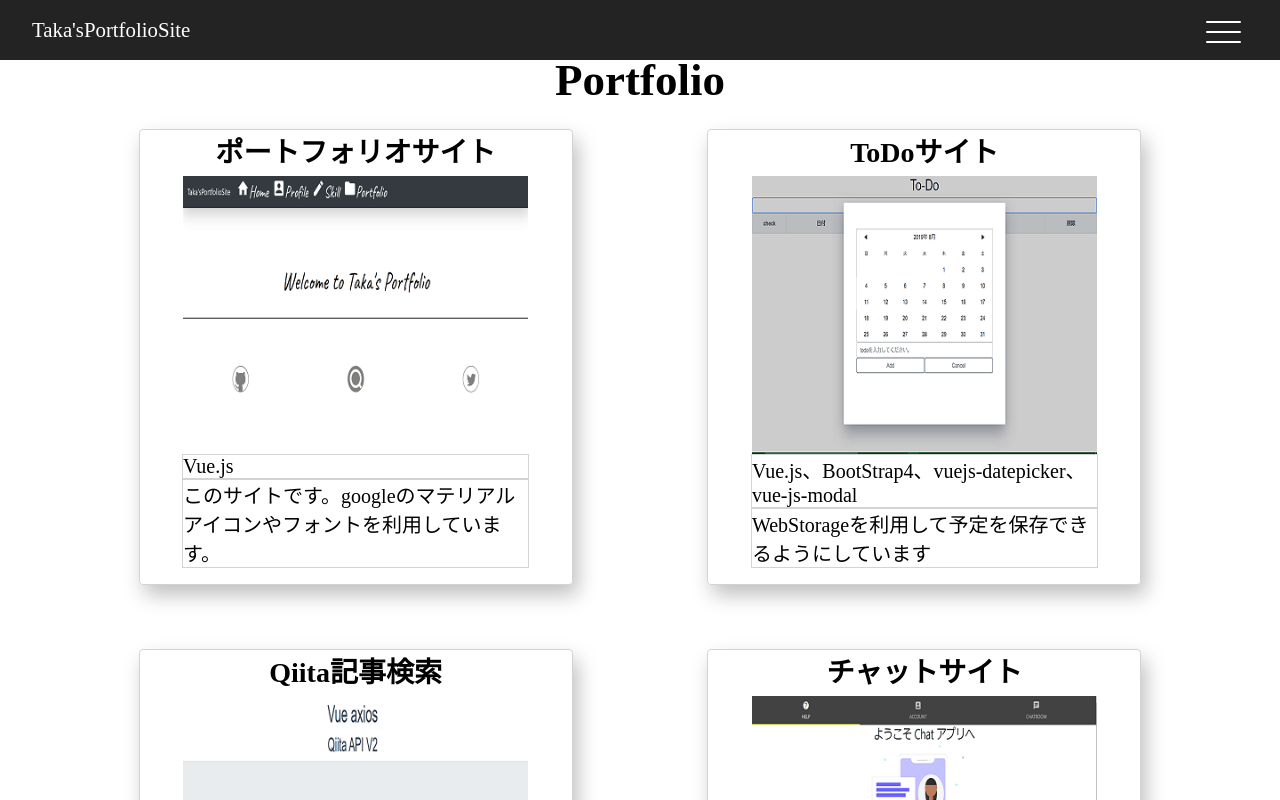
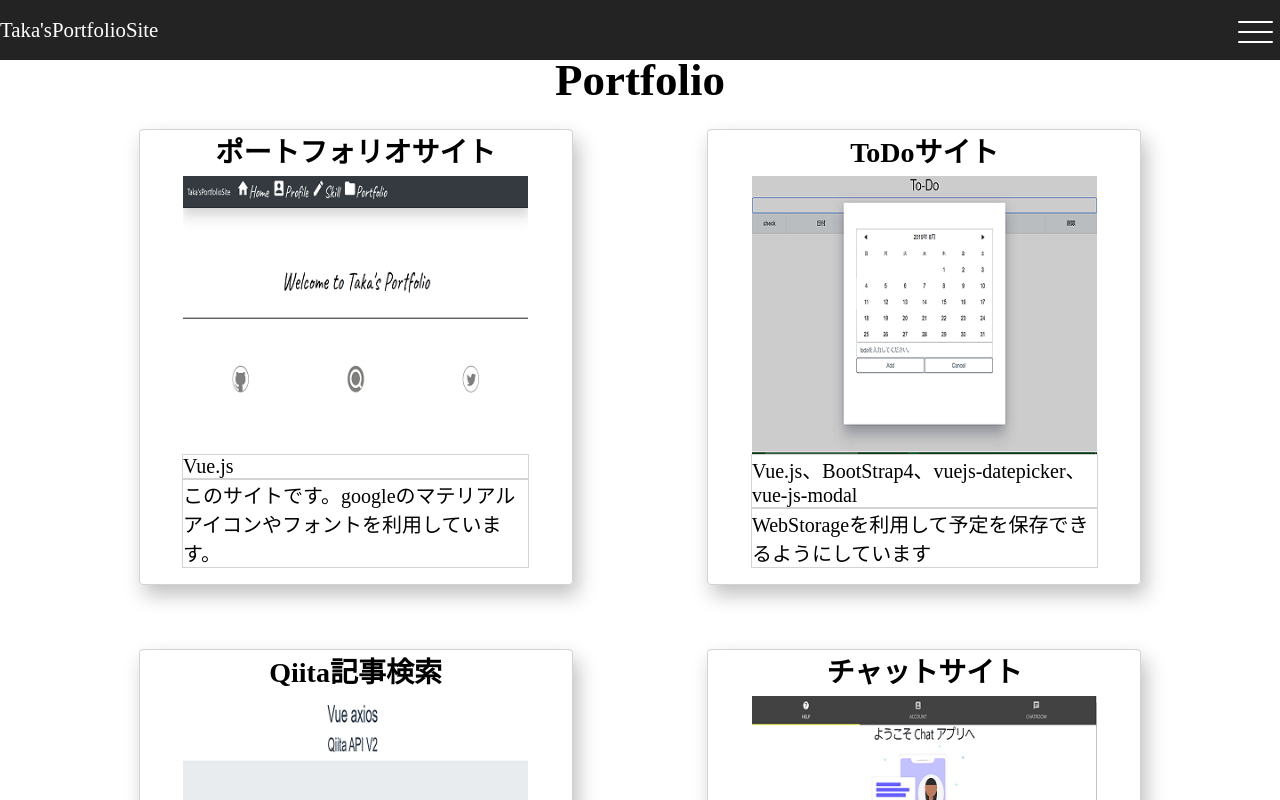
Before and after one commit to taka1156/PortfolioSite, a Vue app: page /portfolio/all in a window 1280 px wide. Shown: the top 800 px of the page. Built offline with nearby package versions, Linux system fonts and the light colour scheme.

Commit message:
fix: ナビゲーションバーのレイアウト修正

```diff
--- a/src/components/parts/Nav/HamburgerIcon.vue
+++ b/src/components/parts/Nav/HamburgerIcon.vue
@@ -32,10 +32,10 @@ export default {
 <style scoped>
 .border__group {
   position: relative;
-  top: 5;
+  top: 0;
   right: 0;
+  height: 50px;
   width: 50px;
-  height: 50px;
   cursor: pointer;
 }
 
--- a/src/components/parts/Nav/NavBar.vue
+++ b/src/components/parts/Nav/NavBar.vue
@@ -75,8 +75,8 @@ export default {
   position: fixed;
   top: 0;
   left: 0;
+  height: 60px;
   width: 100%;
-  height: 60px;
   background-color: rgba(12, 12, 12, 0.9);
   z-index: 2;
 }
@@ -85,12 +85,12 @@ export default {
   display: flex;
   justify-content: space-between;
   height: 90%;
-  width: 95%;
+  width: 100%;
   margin: 0.5em auto;
 }
 
 .navbar__brand {
-  height: 60%;
+  height: 30px;
   margin-top: 10px;
   font-size: 1.3em;
 }
```
